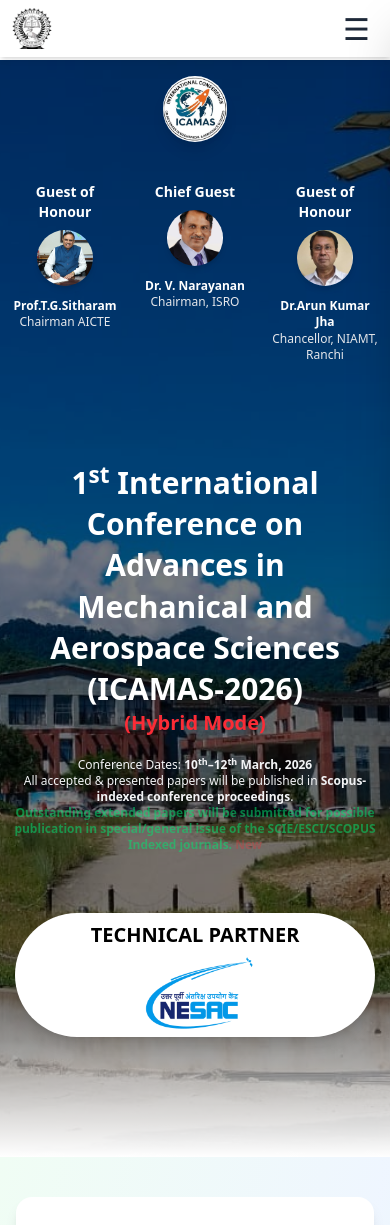
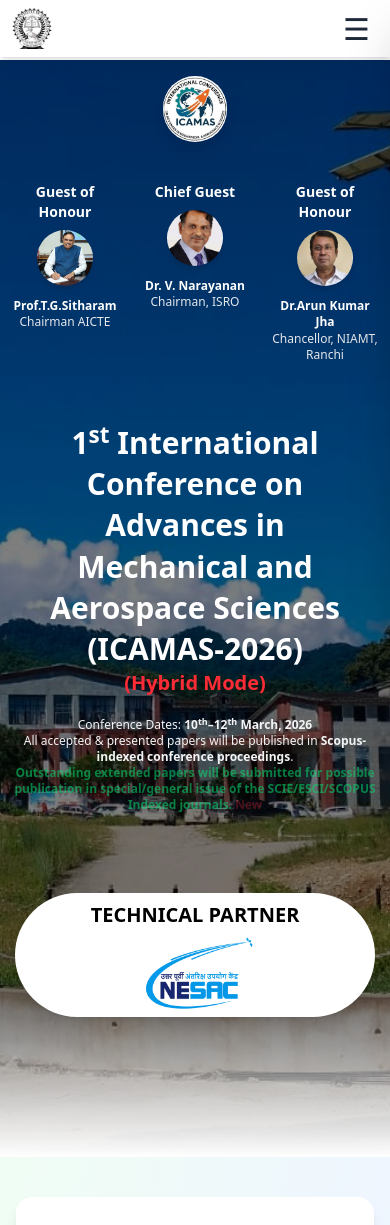
Before and after one commit to icamas2026-cmyk/international-event, a React (Vite) app: page / in a window 390 px wide. Shown: the top 1225 px of the page. Built offline with nearby package versions, Linux system fonts and the light colour scheme.

Commit message:
changes done

```diff
--- a/src/components/Hero.jsx
+++ b/src/components/Hero.jsx
@@ -247,7 +247,7 @@
           initial={{ opacity: 0, y: -30 }}
           animate={{ opacity: 1, y: 0 }}
           transition={{ duration: 1 }}
-          className="relative -top-30 md:top-0 lg:-top-37 text-3xl sm:text-5xl md:text-6xl lg:text-4xl font-bold max-w-xl md:max-w-7xl leading-snug px-2"
+          className="relative -top-40 md:top-0 lg:-top-37 text-3xl sm:text-5xl md:text-6xl lg:text-4xl font-bold max-w-xl md:max-w-7xl leading-snug px-2"
         >
           1<sup>st</sup> International Conference on Advances in Mechanical and Aerospace
           Sciences <br className="hidden sm:block" />
@@ -261,7 +261,7 @@
           initial={{ opacity: 0 }}
           animate={{ opacity: 1 }}
           transition={{ duration: 1, delay: 0.4 }}
-          className="relative -top-35 md:top-0 lg:-top-47 lg:bottom-10 text-xs sm:text-xl md:text-xl max-w-6xl text-center text-gray-100"
+          className="relative -top-45 md:top-0 lg:-top-47 lg:bottom-10 text-xs sm:text-xl md:text-xl max-w-6xl text-center text-gray-100"
         >
           Conference Dates: <strong>10<sup>th</sup>–12<sup>th</sup> March, 2026</strong>
           <br />
@@ -274,7 +274,7 @@
           </span>
         </motion.p>
 
-        <div className="flex bg-white w-90 rounded-full shadow-lg flex-col justify-center items-center relative -top-30 lg:-top-40 p-1">
+        <div className="flex bg-white w-90 rounded-full shadow-lg flex-col justify-center items-center relative -top-35 lg:-top-40 p-1">
           <h1 className="text-center text-black text-xl md:text-2xl lg:text-2xl font-extrabold p-1">TECHNICAL PARTNER</h1>
           <img src="./images/Nesac.png" alt="nesac" className="w-30 sm:w-65 md:w-55 lg:w-45" />
         </div>
```
